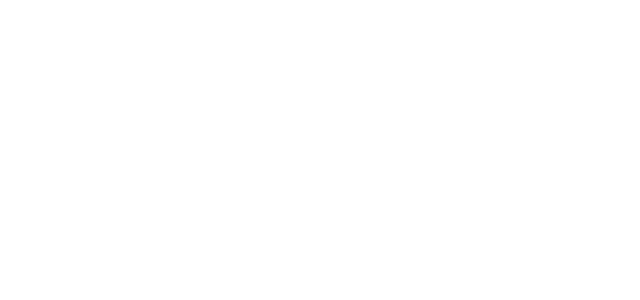
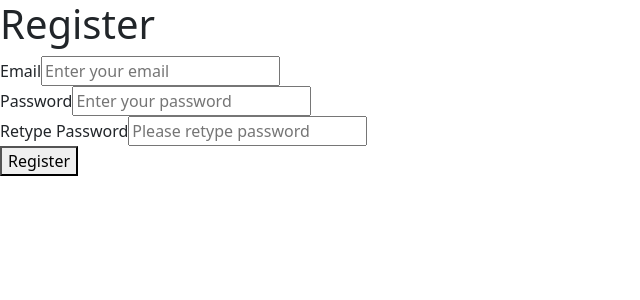
Before and after one commit to neef2004/Vienna-Group-Project, a React (Vite) app in the folder frontend/: page /register in a window 1280 px wide. Before the commit this address had no page. Shown: the top 300 px of the page, without its empty margins (0-640 px from the left). Built offline with nearby package versions, Linux system fonts and the light colour scheme.

Commit message:
made a register page with no styling

```diff
--- a/frontend/src/App.tsx
+++ b/frontend/src/App.tsx
@@ -2,7 +2,7 @@
 
 //import HomePage from './pages/HomePage';
 import LoginPage from './pages/LoginPage';
-//import RegisterPage from './pages/RegisterPage';
+import RegisterPage from './pages/RegisterPage';
 //import DashboardPage from './pages/DashboardPage';
 //import NotFoundPage from './pages/NotFoundPage';
 
@@ -19,6 +19,7 @@
     <BrowserRouter> {/*routes to different pages based on path in the url*/}
       <Routes>
         <Route path="/login" element={<LoginPage />} />
+        <Route path="/register" element={<RegisterPage />} />
       </Routes>
     </BrowserRouter>
   );
--- a/frontend/src/pages/RegisterPage.tsx
+++ b/frontend/src/pages/RegisterPage.tsx
@@ -0,0 +1,80 @@
+import { useState } from "react";
+import TextInput from "../components/ui/TextInput";
+
+async function registerUser(
+  email: string,
+  password: string,
+  retypePassword: string
+) {
+  console.log("Creating user with: ", email, password);
+
+  return {
+    success: true,
+    user: {
+      email: email,
+    },
+  };
+}
+
+function RegisterPage() {
+  const [email, setEmail] = useState("");
+  const [password, setPassword] = useState("");
+  const [retypePassword, setRetypePassword] = useState("");
+
+  const [error, setError] = useState("");
+  const [isLoading, setIsLoading] = useState(false);
+
+  async function handleSubmit(event: React.FormEvent<HTMLFormElement>) {
+    event.preventDefault();
+
+    setError("");
+    setIsLoading(true);
+
+    try {
+      const result = await registerUser(email, password, retypePassword);
+    } catch {
+      setError("Something went wrong. Please try again");
+    } finally {
+      setIsLoading(false);
+    }
+  }
+
+  return (
+    <main>
+      <h1>Register</h1>
+      <form onSubmit={handleSubmit}>
+        <TextInput
+          label="Email"
+          name="email"
+          value={email}
+          onChange={(event) => setEmail(event.target.value)}
+          placeholder="Enter your email"
+        />
+
+        <TextInput
+          label="Password"
+          name="password"
+          value={password}
+          onChange={(event) => setPassword(event.target.value)}
+          placeholder="Enter your password"
+        />
+
+        <TextInput
+          label="Retype Password"
+          name="retype password"
+          value={retypePassword}
+          onChange={(event) => setRetypePassword(event.target.value)}
+          placeholder="Please retype password"
+        />
+
+        {error && <p>{error}</p>}
+
+        <button type="submit" disabled={isLoading}>
+            {isLoading ? "Registering" : "Register"}
+        </button>
+      </form>
+    </main>
+  );
+}
+
+export default RegisterPage;
```
